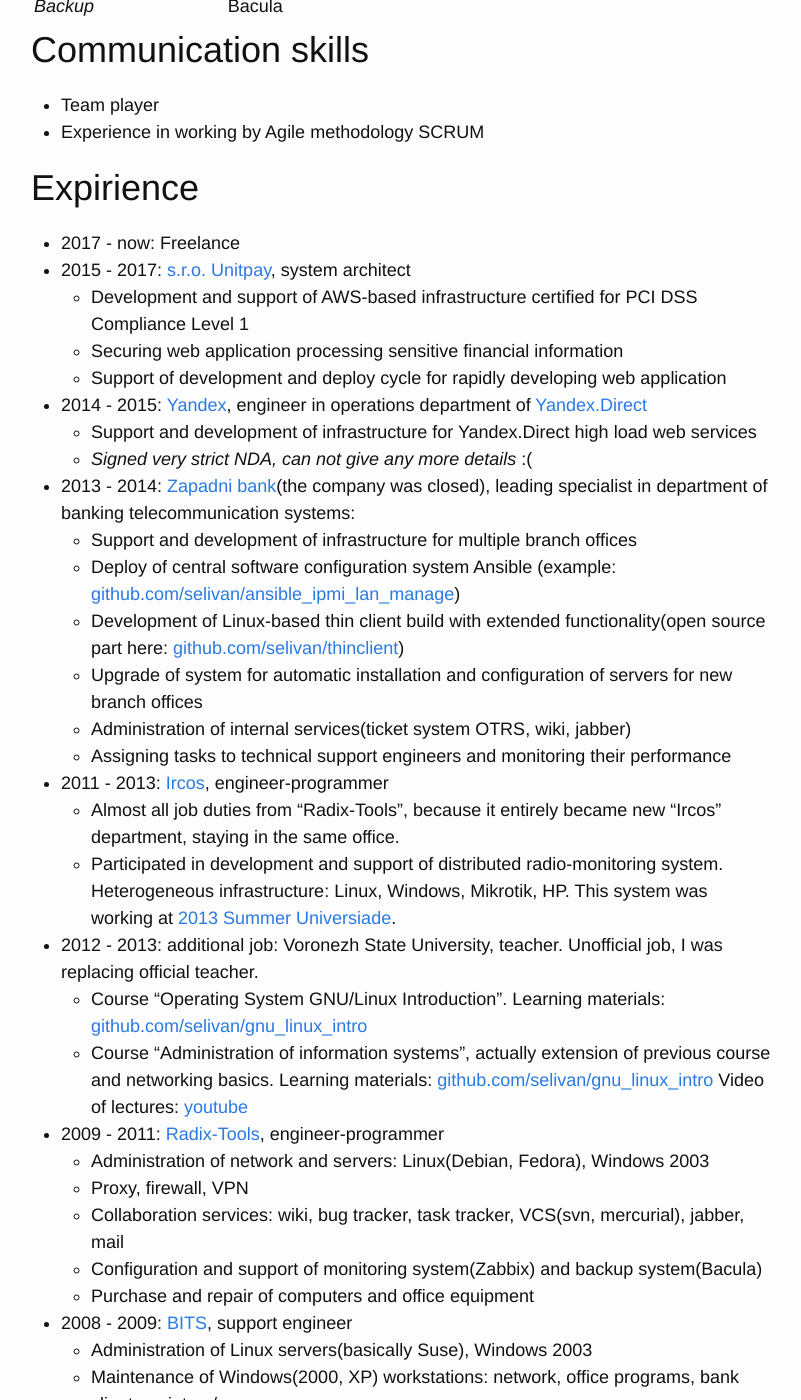
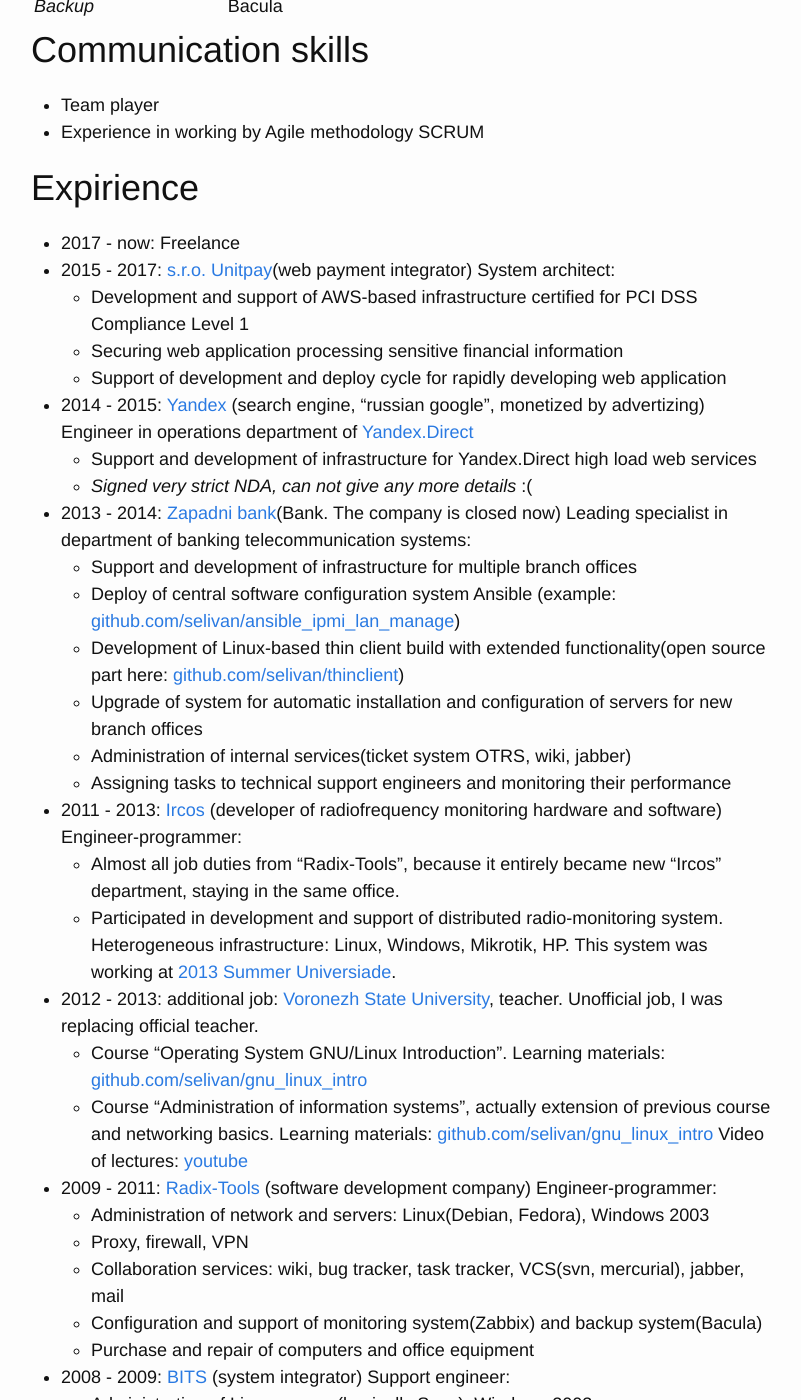
Before and after one commit to selivan/selivan.github.io, a Jekyll site: the page built from cv/index.md, in a window 1280 px wide and 1400 px high, scrolled down 2446 px. Shown: the whole window, without its empty margins (239-1040 px from the left). Built offline with Jekyll 4.4.1, drawn with Linux system fonts in a browser that asks for light colours.

Commit message:
Update index.md

```diff
--- a/cv/index.md
+++ b/cv/index.md
@@ -81,33 +81,39 @@
 # Expirience
 
 * 2017 - now: Freelance
-* 2015 - 2017: [s.r.o. Unitpay](https://unitpay.ru), system architect
+* 2015 - 2017: [s.r.o. Unitpay](https://unitpay.ru)(web payment integrator)
+  System architect:
   * Development and support of AWS-based infrastructure certified for PCI DSS Compliance Level 1
   * Securing web application processing sensitive financial information
   * Support of development and deploy cycle for rapidly developing web application
-* 2014 - 2015: [Yandex](https://yandex.ru), engineer in operations department of [Yandex.Direct](https://direct.yandex.ru/)
+* 2014 - 2015: [Yandex](https://yandex.ru) (search engine, "russian google", monetized by advertizing)
+  Engineer in operations department of [Yandex.Direct](https://direct.yandex.ru/)
   * Support and development of infrastructure for Yandex.Direct high load web services
   * _Signed very strict NDA, can not give any more details_ :(
-* 2013 - 2014: [Zapadni bank](http://www.cbr.ru/credit/coinfo.asp?id=450000522)(the company was closed), leading specialist in department of banking telecommunication systems:
+* 2013 - 2014: [Zapadni bank](http://www.cbr.ru/credit/coinfo.asp?id=450000522)(Bank. The company is closed now)
+  Leading specialist in department of banking telecommunication systems:
   * Support and development of infrastructure for multiple branch offices
   * Deploy of central software configuration system Ansible (example: [github.com/selivan/ansible_ipmi_lan_manage](https://github.com/selivan/ansible_ipmi_lan_manage))
   * Development of Linux-based thin client build with extended functionality(open source part here: [github.com/selivan/thinclient](https://github.com/selivan/thinclient))
   * Upgrade of system for automatic installation and configuration of servers for new branch offices
   * Administration of internal services(ticket system OTRS, wiki, jabber)
   * Assigning tasks to technical support engineers and monitoring their performance
-* 2011 - 2013: [Ircos](http://ircos.ru/), engineer-programmer
+* 2011 - 2013: [Ircos](http://ircos.ru/) (developer of radiofrequency monitoring hardware and software)
+  Engineer-programmer:
   * Almost all job duties from "Radix-Tools", because it entirely became new "Ircos" department, staying in the same office.
   * Participated in development and support of distributed radio-monitoring system. Heterogeneous infrastructure: Linux, Windows, Mikrotik, HP. This system was working at [2013 Summer Universiade](https://en.wikipedia.org/wiki/2013_Summer_Universiade).
-* 2012 - 2013: additional job: Voronezh State University, teacher. Unofficial job, I was replacing official teacher.
+* 2012 - 2013: additional job: [Voronezh State University](http://www.vsu.ru/), teacher. Unofficial job, I was replacing official teacher.
   * Course "Operating System GNU/Linux Introduction". Learning materials: [github.com/selivan/gnu_linux_intro](https://github.com/selivan/gnu_linux_intro)
   * Course "Administration of information systems", actually  extension of previous course and networking basics. Learning materials: [github.com/selivan/gnu_linux_intro](https://github.com/selivan/gnu_linux_intro) Video of lectures: [youtube](http://www.youtube.com/playlist?list=PL8RrqJgewWmHQOk7EdKByYD3uUUDk6OUG)
-* 2009 - 2011: [Radix-Tools](http://www.radixtools.ru/), engineer-programmer
+* 2009 - 2011: [Radix-Tools](http://www.radixtools.ru/) (software development company)
+  Engineer-programmer:
   * Administration of network and servers: Linux(Debian, Fedora), Windows 2003
   * Proxy, firewall, VPN
   * Collaboration services: wiki, bug tracker, task tracker, VCS(svn, mercurial), jabber, mail
   * Configuration and support of monitoring system(Zabbix) and backup system(Bacula)
   * Purchase and repair of computers and office equipment
-* 2008 - 2009: [BITS](http://www.b-it-s.ru/), support engineer
+* 2008 - 2009: [BITS](http://www.b-it-s.ru/) (system integrator)
+  Support engineer:
   * Administration of Linux servers(basically Suse), Windows 2003
   * Maintenance of Windows(2000, XP) workstations: network, office programs, bank clients, printers/scanners
   * Maintenance of the physical LAN structure
```
